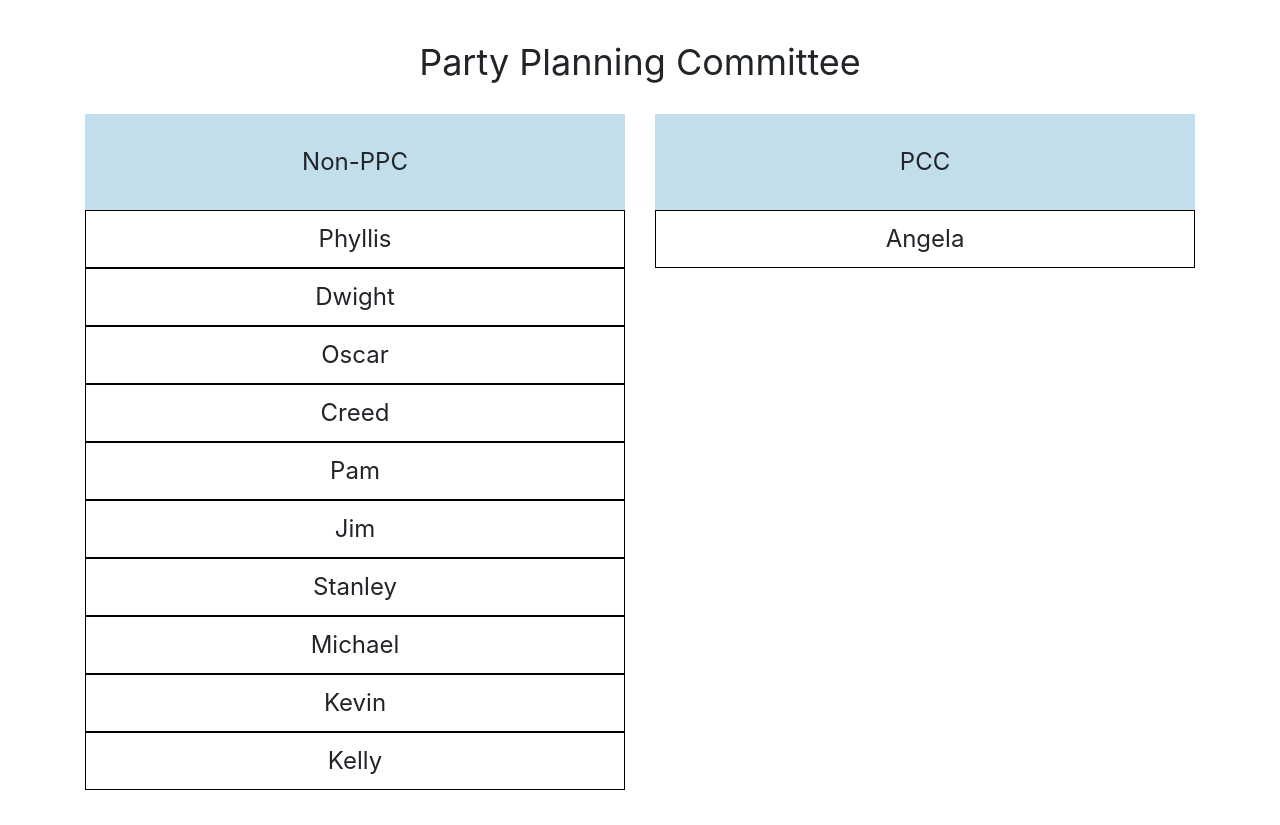
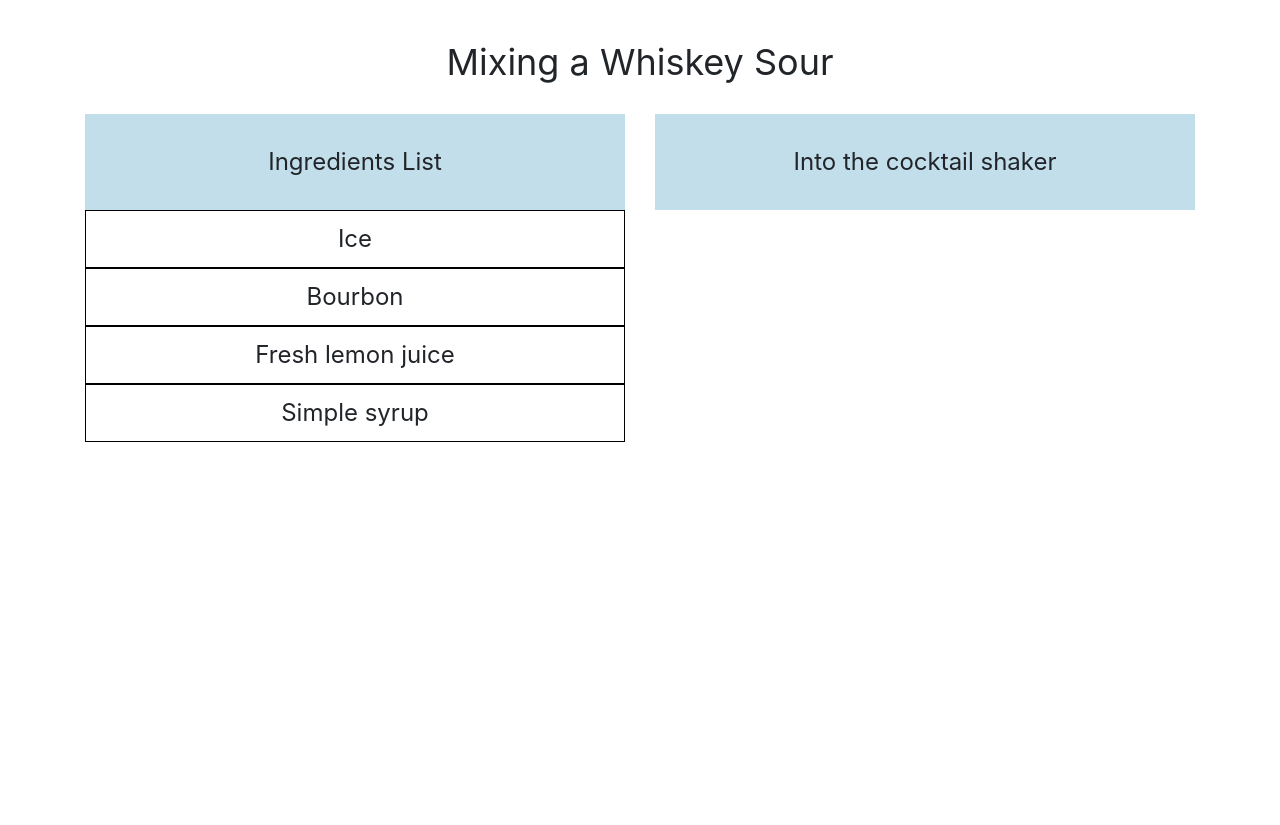
Before and after one commit to phamlauren/HW11_UID, a Flask app: page / in a window 1280 px wide. After the commit the page ends 442 px from the top, so only its background shows below. Run offline with Flask 2, Linux system fonts and the light colour scheme; some libraries are stand-ins or nearby versions.

Commit message:
PPC variables to ingredient language variables; whiskey sour recipe

```diff
--- a/server.py
+++ b/server.py
@@ -3,52 +3,80 @@ from flask import render_template
 from flask import Response, request, jsonify
 app = Flask(__name__)
 
-non_ppc_people = [
-    "Phyllis",
-    "Dwight",
-    "Oscar",
-    "Creed",
-    "Pam",
-    "Jim",
-    "Stanley",
-    "Michael",
-    "Kevin",
-    "Kelly"
+recipes = [
+    {
+        "id": 1,
+        "name": "Whiskey Sour",
+        "ordered": False,
+        "mix_ingredients": [
+            {
+                "ingredient": "Ice",
+                "amount": 2, # 2 cups
+            },
+            {
+                "ingredient": "Bourbon",
+                "amount": 2, # 2 oz
+            },
+            {
+                "ingredient": "Fresh lemon juice",
+                "amount": 3, # 3 x (1/4 oz)
+            },
+            {
+                "ingredient": "Simple syrup",
+                "amount": 3, # 3 x (/4 oz)
+            },
+        ],
+        "garnish_ingredients": [
+            {
+                "ingredient": "Orange wheel",
+                "amount": 1 # 1 x (1/2 wheel)
+            },
+            {
+                "ingredient": "Maraschino cherry",
+                "amount": 1 # 1 cherry
+            },
+        ],
+    },
 ]
 
-ppc_people = [
-    "Angela"
-]
+available_ingredients = []
+added_ingredients = []
 
 @app.route('/')
-def ppc(name=None):
-   return render_template('ppc.html', non_ppc=non_ppc_people, ppc=ppc_people)
+def ppc():
+    available_ingredients.clear()
+    added_ingredients.clear()
+    for item in recipes[0]["mix_ingredients"]:
+        available_ingredients.append(item["ingredient"])
 
-@app.route('/move_to_ppc', methods=['GET', 'POST'])
+    return render_template('ppc.html', available_ingredients=available_ingredients, added_ingredients=added_ingredients)
+
+@app.route('/move_to_added_ingredients', methods=['GET', 'POST'])
 def move_to_ppc():
-    global non_ppc_people
-    global ppc_people
 
     json_data = request.get_json()
     person_to_move = json_data["name"]
 
-    ppc_people.append(person_to_move)
-    non_ppc_people.remove(person_to_move)
 
-    return jsonify(non_ppc_people = non_ppc_people, ppc_people=ppc_people)
+    # added_ingredients.append(person_to_move)
+    # prepend instead of append
+    added_ingredients.insert(0, person_to_move)
+    available_ingredients.remove(person_to_move)
 
-@app.route('/move_to_non_ppc', methods=['GET', 'POST'])
+    return jsonify(available_ingredients=available_ingredients, added_ingredients=added_ingredients)
+
+@app.route('/move_to_available_ingredients', methods=['GET', 'POST'])
 def move_to_non_ppc():
-    global non_ppc_people
-    global ppc_people
 
     json_data = request.get_json()
     person_to_move = json_data["name"]
 
-    non_ppc_people.append(person_to_move)
-    ppc_people.remove(person_to_move)
+    # available_ingredients.append(person_to_move)
+    # prepend instead of append
+    available_ingredients.insert(0, person_to_move)
+    added_ingredients.remove(person_to_move)
 
-    return jsonify(non_ppc_people = non_ppc_people, ppc_people=ppc_people)
+    return jsonify(available_ingredients=available_ingredients, added_ingredients=added_ingredients)
 
 if __name__ == '__main__':
    app.run(debug = True)
--- a/static/ppc.js
+++ b/static/ppc.js
@@ -1,37 +1,37 @@
-var display_lists = function(non_ppc, ppc){
+var display_lists = function(available_ingredients, added_ingredients){
     //empty old data
-    $("#non-ppc-members").empty()
-    $("#ppc-members").empty()
+    $("#available_ingredients").empty()
+    $("#added_ingredients").empty()
     //insert all new data
-    $.each(non_ppc, function(i, person){
-        var render_employee = $("<div>")
-        $(render_employee).addClass("draggable-employee")
-        $(render_employee).text(person)
-        $(render_employee).hover(function(){
+    $.each(available_ingredients, function(i, ingredient){
+        var available_ingredient = $("<div>")
+        $(available_ingredient).addClass("draggable-employee")
+        $(available_ingredient).text(ingredient)
+        $(available_ingredient).hover(function(){
             $(this).addClass("hover")
         }, function(){
             $(this).removeClass("hover")
         })
-        $("#non-ppc-members").append(render_employee)
+        $("#available_ingredients").append(available_ingredient)
     })
 
-    $.each(ppc, function(i, committee_member){
-        var render_committee_member = $("<div>")
-        $(render_committee_member).addClass("draggable-committee")
-        $(render_committee_member).text(committee_member)
-        $(render_committee_member).hover(function(){
+    $.each(added_ingredients, function(i, ingredient){
+        var added_ingredient = $("<div>")
+        $(added_ingredient).addClass("draggable-committee")
+        $(added_ingredient).text(ingredient)
+        $(added_ingredient).hover(function(){
             $(this).addClass("hover")
         }, function(){
             $(this).removeClass("hover")
         })
-        $("#ppc-members").append(render_committee_member)
+        $("#added_ingredients").append(added_ingredient)
     })
 
     $("#non-target").droppable({
         accept: ".draggable-committee",
         drop: function(event, ui){
             var name = ui.draggable.text()
-            move_to_non_ppc(name)
+            move_to_available_ingredients(name)
             $(ui.draggable).remove()
         }
     })
@@ -39,7 +39,7 @@ var display_lists = function(non_ppc, ppc){
         accept: ".draggable-employee",
         drop: function(event, ui){
             var name = ui.draggable.text()
-            move_to_ppc(name)
+            move_to_added_ingredients(name)
             $(ui.draggable).remove()
         }
     })
@@ -57,20 +57,20 @@ var display_lists = function(non_ppc, ppc){
     })
 }
 
-var move_to_ppc = function(name){
+var move_to_added_ingredients = function(name){
     var data_to_save = {"name": name}
     console.log(name)
     console.log(data_to_save)
     $.ajax({
         type: "POST",
-        url: "move_to_ppc",
+        url: "move_to_added_ingredients",
         dataType : "json",
         contentType: "application/json; charset=utf-8",
         data : JSON.stringify(data_to_save),
         success: function(result){
-            var ppc = result["ppc_people"]
-            var non_ppc = result["non_ppc_people"]
-            display_lists(non_ppc, ppc)
+            var added_ingredients = result["added_ingredients"]
+            var available_ingredients = result["available_ingredients"]
+            display_lists(available_ingredients, added_ingredients)
         },
         error: function(request, status, error){
             console.log("Error");
@@ -81,18 +81,18 @@ var move_to_ppc = function(name){
     });
 }
 
-var move_to_non_ppc = function(name){
+var move_to_available_ingredients = function(name){
     var data_to_save = {"name": name}
     $.ajax({
         type: "POST",
-        url: "move_to_non_ppc",
+        url: "move_to_available_ingredients",
         dataType : "json",
         contentType: "application/json; charset=utf-8",
         data : JSON.stringify(data_to_save),
         success: function(result){
-            var ppc = result["ppc_people"]
-            var non_ppc = result["non_ppc_people"]
-            display_lists(non_ppc, ppc)
+            var added_ingredients = result["added_ingredients"]
+            var available_ingredients = result["available_ingredients"]
+            display_lists(available_ingredients, added_ingredients)
         },
         error: function(request, status, error){
             console.log("Error");
@@ -104,5 +104,5 @@ var move_to_non_ppc = function(name){
 }
 
 $(document).ready(function(){
-    display_lists(non_ppc, ppc)
+    display_lists(available_ingredients, added_ingredients)
 })
--- a/templates/ppc.html
+++ b/templates/ppc.html
@@ -54,24 +54,24 @@
   	 <script type="text/javascript" src="{{ url_for('static', filename = 'ppc.js') }}"></script>
 
   	 <script>
-  	 	var non_ppc = {{non_ppc|tojson}}
-  	 	var ppc = {{ppc|tojson}}
+  	 	var available_ingredients = {{available_ingredients|tojson}}
+  	 	var added_ingredients = {{added_ingredients|tojson}}
   	 </script>
 </head>
 
 <body>
 	<div class="container">
 		<div class="row">
-			<div class="col-md-12 title">Party Planning Committee</div>
+			<div class="col-md-12 title">Mixing a Whiskey Sour</div>
 		</div>
 		<div class="row">
 			<div class="col-md-6">
-				<div id="non-target">Non-PPC</div>
-				<div id="non-ppc-members"></div>
+				<div id="non-target">Ingredients List</div>
+				<div id="available_ingredients"></div>
 			</div>
 			<div class="col-md-6">
-				<div id="ppc-target">PCC</div>
-				<div id="ppc-members"></div>
+				<div id="ppc-target">Into the cocktail shaker</div>
+				<div id="added_ingredients"></div>
 			</div>
 		</div>
 	<div>
```
